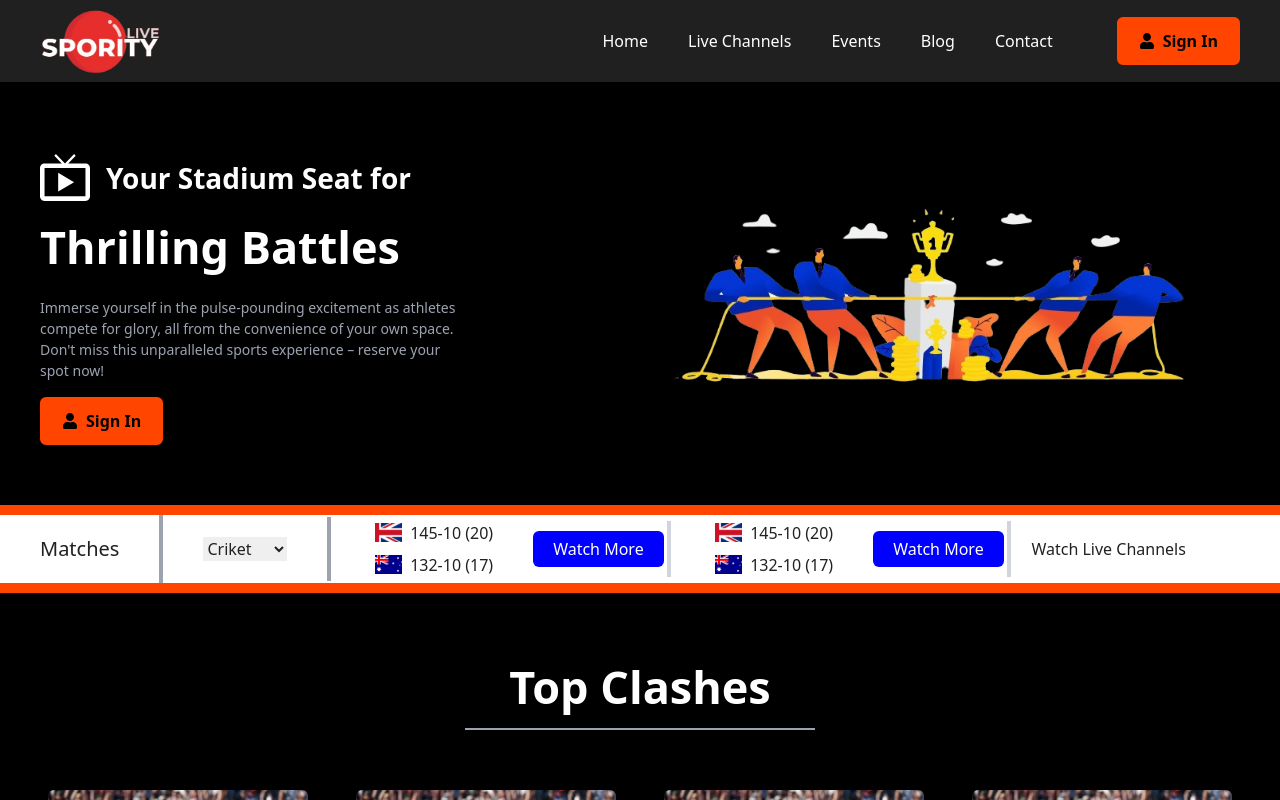
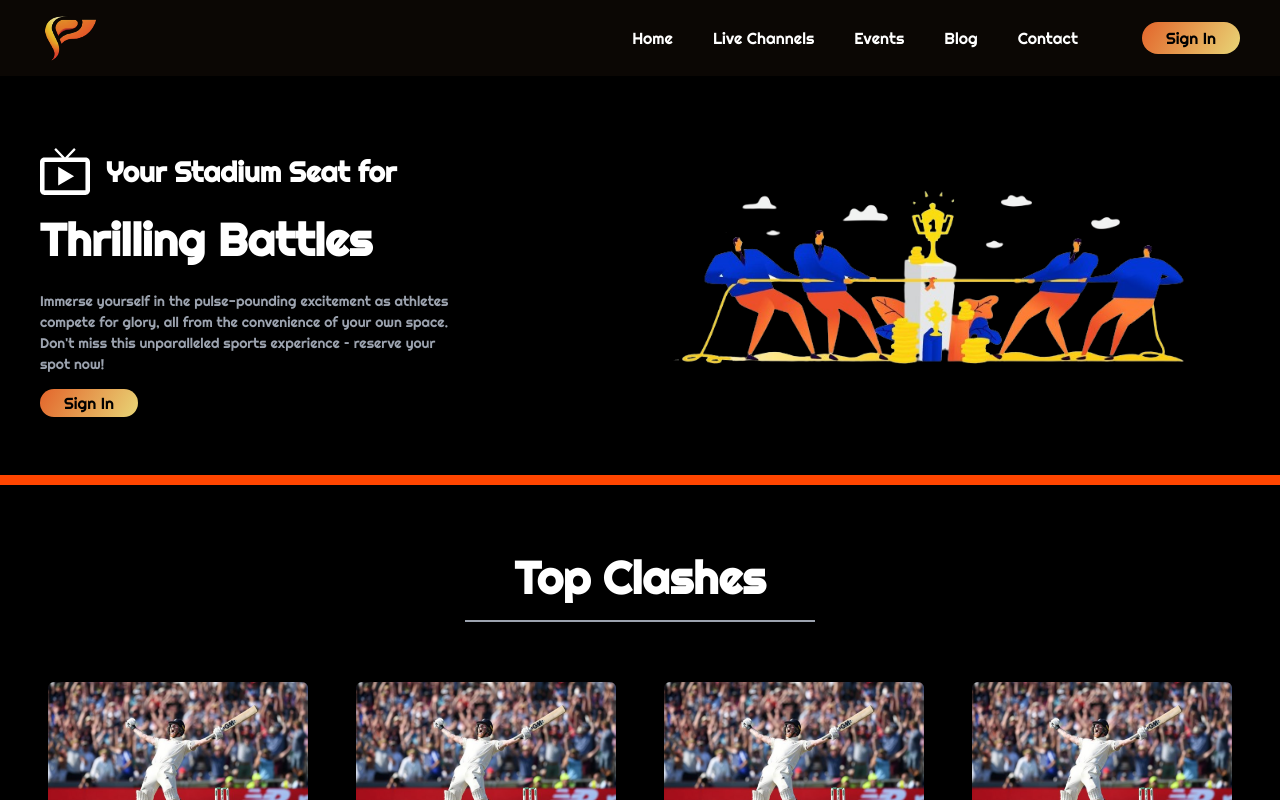
Before and after one commit to mhmAdmin1122/spority, a Next.js app: page / in a window 1280 px wide. Shown: the top 800 px of the page. Built offline with nearby package versions, Linux system fonts and the light colour scheme.

Commit message:
few more changings

```diff
--- /dev/null
+++ b/pages/Components/Button.tsx
@@ -0,0 +1,11 @@
+import React from 'react'
+
+const Button = ({title}:any) => {
+  return (
+    <button className='button-custom'>
+      {title}
+    </button>
+  )
+}
+
+export default Button
--- a/pages/Components/HeroBanners/HomeHerro.tsx
+++ b/pages/Components/HeroBanners/HomeHerro.tsx
@@ -3,6 +3,7 @@ import React from "react";
 import HeroPic1 from "@/public/img/heroHomepic1.svg";
 import illustPic from "@/public/img/thrillbattle.png";
 import AuthBtn from "../AuthBtn";
+import LinkBtn from "../LinkBtn";
 
 const HomeHerro = () => {
   return (
@@ -18,7 +19,7 @@ const HomeHerro = () => {
           for glory, all from the convenience of your own space. Don{"'"}t miss
           this unparalleled sports experience {"–"} reserve your spot now!
         </p>
-        <AuthBtn />
+        <LinkBtn title="Sign In" url="/" />
       </div>
 
       <div className="homeHero-innerBox hero-illust-Box w-1/2">
--- a/pages/Components/Layout.tsx
+++ b/pages/Components/Layout.tsx
@@ -2,10 +2,16 @@ import React from "react";
 import Navbar from "./Navbar";
 import Footer from "./Footer";
 import CopyRight from "./CopyRight";
+import { Righteous } from 'next/font/google'
+
+const righteous = Righteous({
+  weight: '400',
+  subsets: ['latin'],
+})
 
 const Layout = ({ children }: any) => {
   return (
-    <main>
+    <main className={`${righteous.className}`}>
       <Navbar />
       {children}
       <Footer />
--- /dev/null
+++ b/pages/Components/LinkBtn.tsx
@@ -0,0 +1,12 @@
+import Link from 'next/link'
+import React from 'react'
+
+const LinkBtn = ({title, url}:any) => {
+  return (
+    <Link href={`${url}`} className='link-button-custom'>
+      {title}
+    </Link>
+  )
+}
+
+export default LinkBtn
--- a/pages/Components/Navbar.tsx
+++ b/pages/Components/Navbar.tsx
@@ -2,9 +2,10 @@ import Link from "next/link";
 import React from "react";
 import Image from "next/image";
 import { FaUser } from "react-icons/fa";
-import logo from "@/public/img/logo2.png";
+import logo from "@/public/img/LogoReal.svg";
 import AuthBtn from "./AuthBtn";
 import { MdMenu } from "react-icons/md";
+import LinkBtn from "./LinkBtn";
 
 const Navbar = () => {
   return (
@@ -20,7 +21,7 @@ const Navbar = () => {
           <Link href="/Blog">Blog</Link>
           <Link href="/Contact">Contact</Link>
         </div>
-        <AuthBtn />
+        <LinkBtn title="Sign In" url="/" />
       </div>
       <div className="mobileview-tabs2view-dropdown">
         <MdMenu />
--- a/pages/_app.tsx
+++ b/pages/_app.tsx
@@ -1,5 +1,6 @@
 import "@/styles/globals.css";
 import "@/styles/admin.css";
+import "@/styles/buttons.css";
 import "@/styles/channels.css";
 import "slick-carousel/slick/slick.css";
 import "slick-carousel/slick/slick-theme.css";
--- a/pages/index.tsx
+++ b/pages/index.tsx
@@ -18,7 +18,7 @@ const HomePage = () => {
       </Head>
       <section className="">
         <HomeHerro />
-        <ScoreCard />
+        {/* <ScoreCard /> */}
         <Clashes />
         <News />
         <NewsLatter />
--- /dev/null
+++ b/styles/buttons.css
@@ -0,0 +1,4 @@
+.link-button-custom, .button-custom {
+  background: linear-gradient(-60deg, #e8d576, #e3652b);
+  @apply px-6 py-1 rounded-full font-medium text-black text-[16px];
+}
--- a/styles/globals.css
+++ b/styles/globals.css
@@ -10,10 +10,10 @@
 
 /* navbar */
 .navbar {
-  @apply w-full flex items-center justify-between bg-[#202020] text-[#fff] px-[40px] py-2;
+  @apply w-full flex items-center justify-between bg-[#0B0704] text-[#fff] px-[40px] py-2;
 }
 .navbar-logoBox {
-  @apply w-[120px];
+  @apply w-[60px] h-[60px];
 }
 .authBtn {
   @apply flex items-center gap-2 ease-in-out text-[#000] px-[20px] py-[10px] rounded-md hover:bg-[#000] hover:text-[#ff4500] border-2 border-[#ff4500] transition-all duration-700 delay-300 hover:border-[#ff4500] bg-[#ff4500];
--- a/tsconfig.json
+++ b/tsconfig.json
@@ -16,6 +16,6 @@
       "@/*": ["./*"]
     }
   },
-  "include": ["next-env.d.ts", "**/*.ts", "**/*.tsx"],
+  "include": ["next-env.d.ts", "**/*.ts", "**/*.tsx", "styles/buttons.css"],
   "exclude": ["node_modules"]
 }
```
Also changed, not shown: public/img/LogoReal.svg (added).
